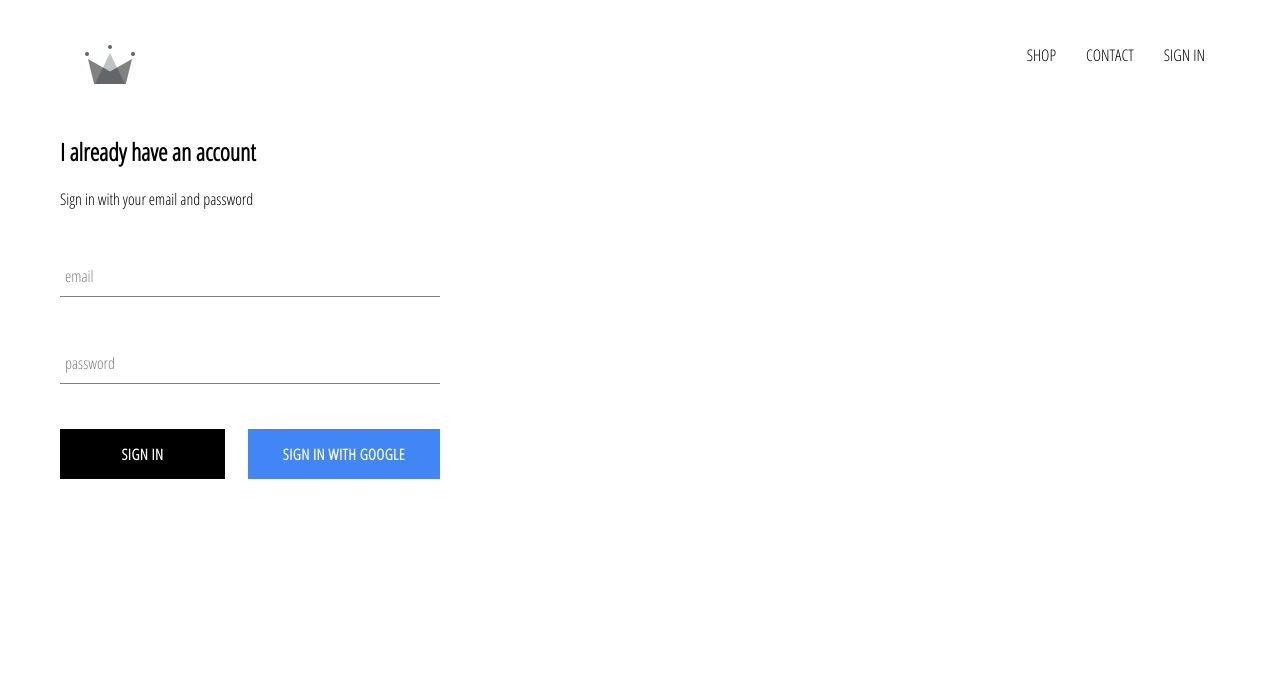
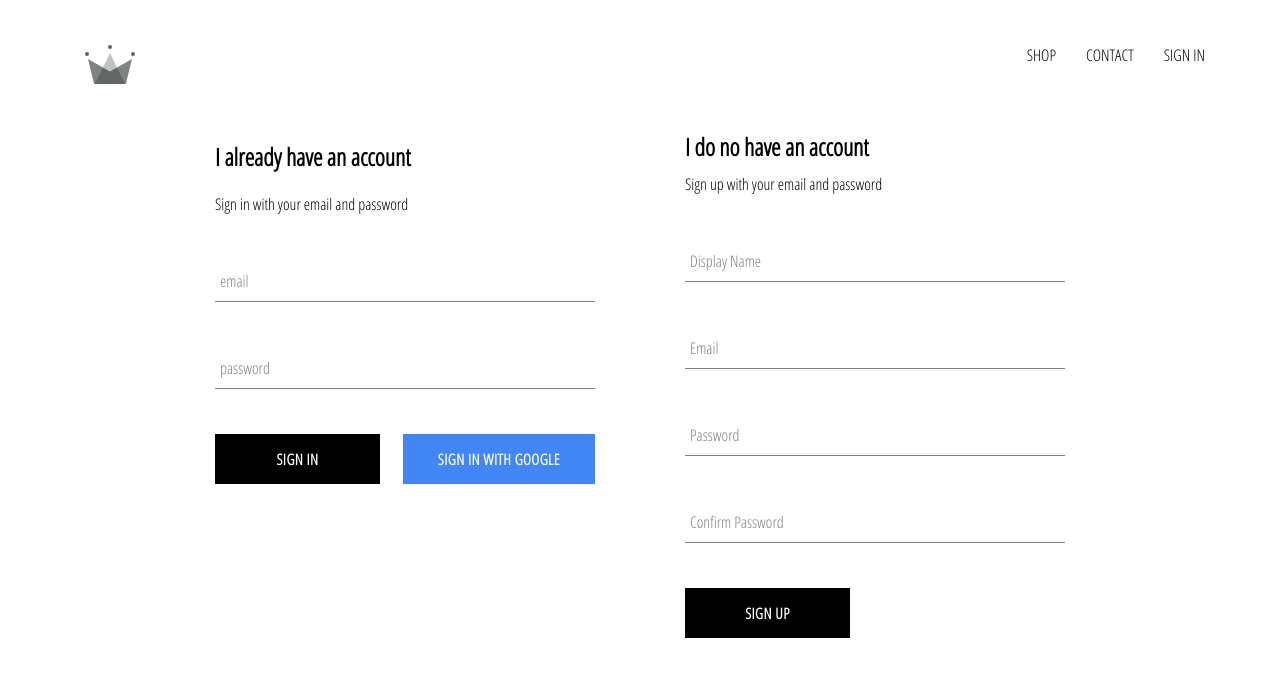
Before and after one commit to carlosgonzalez96/crown-app, a React (Create React App) app: page /signIn in a window 1280 px wide. Shown: the top 676 px of the page. Built offline with nearby package versions, Linux system fonts and the light colour scheme; no server answers.

Commit message:
Added firebase util for storing authenticated user to firestore db

```diff
--- a/src/App.js
+++ b/src/App.js
@@ -8,7 +8,7 @@
 import ShopPage from './pages/shop/shopComponent';
 import Header from './components/header/header';
 import SignInAndSignUpPage from './pages/sign-in-and-sign-up/sign-in-and-sign-up';
-import { auth } from './firebase/firebaseUtil';
+import { auth, createUserProfileDocument } from './firebase/firebaseUtil';
 
 class App extends React.Component {
   constructor() {
@@ -22,10 +22,24 @@
   unsubscribeFromAuth = null;
 
   componentDidMount() {
-    this.unsubscribeFromAuth = auth.onAuthStateChanged(user => {
-      this.setState({ currentUser: user });
+    this.unsubscribeFromAuth = auth.onAuthStateChanged(async userAuth => {
+      if(userAuth) {
+        const userRef = await createUserProfileDocument(userAuth);
 
-    })
+        userRef.onSnapshot(snapShot => {
+          this.setState({
+            currentUser: {
+              id: snapShot.id,
+              ...snapShot.data()
+            }
+          })
+        });
+
+      } else {
+        this.setState({currentUser: userAuth});
+      }
+
+    });
   }
 
   componentWillUnmount() {
--- /dev/null
+++ b/src/components/signUp/signUpComponent.js
@@ -0,0 +1,72 @@
+import React from 'react';
+
+import FormInput from '../formInput/formInput';
+import CustomButton from '../customButton/customButton';
+
+import { auth, createUserProfileDocument } from '../../firebase/firebaseUtil';
+
+import './signUpStyles.scss';
+
+class SignUp extends React.Component {
+    constructor() {
+        super();
+
+        this.state = {
+            displayName: '',
+            email: '',
+            password: '',
+            confirmPassword: '',
+        }
+    }
+
+    handleSubmit = async event => {
+        event.preventDefault();
+
+        const { displayName, email, password, confirmPassword } = this.state;
+
+        if(password !== confirmPassword) {
+            alert("passwords don't match");
+            return
+        }
+
+        try {
+            const { user } = await auth.createUserWithEmailAndPassword(email, password);
+            await createUserProfileDocument(user, { displayName });
+            this.setState({
+                displayName: '',
+                email: '',
+                password: '',
+                confirmPassword: '',
+            });
+
+        } catch (err) {
+            console.error(err);
+        }
+
+    }
+
+    handleChange = event => {
+        const {name, value} = event.target;
+
+        this.setState({ [name]: value });
+    }
+
+    render() {
+        const { displayName, email, password, confirmPassword } = this.state;
+        return(
+            <div className='sign-up'>
+                <h2 className='title'>I do no have an account</h2>
+                <span>Sign up with your email and password</span>
+                <form className='sign-up-form' onSubmit={this.handleSubmit}>
+                    <FormInput type='text' name='displayName' value={displayName} onChange={this.handleChange} label='Display Name' required/>
+                    <FormInput type='email' name='email' value={email} onChange={this.handleChange} label='Email' required/>
+                    <FormInput type='password' name='password' value={password} onChange={this.handleChange} label='Password' required/>
+                    <FormInput type='password' name='confirmPassword' value={confirmPassword} onChange={this.handleChange} label='Confirm Password' required/>
+                    <CustomButton type='submit'>SIGN UP</CustomButton>
+                </form>
+            </div>
+        );
+    }
+}
+
+export default SignUp;
--- /dev/null
+++ b/src/components/signUp/signUpStyles.scss
@@ -0,0 +1,9 @@
+.sign-up {
+    display: flex;
+    flex-direction: column;
+    width: 380px;
+
+    .title {
+        margin: 10px 0;
+    }
+}
--- a/src/pages/sign-in-and-sign-up/sign-in-and-sign-up-styles.scss
+++ b/src/pages/sign-in-and-sign-up/sign-in-and-sign-up-styles.scss
@@ -0,0 +1,6 @@
+.sign-in-and-sign-up {
+    width:  850px;
+    display: flex;
+    justify-content: space-between;
+    margin: 30px auto;
+}
--- a/src/pages/sign-in-and-sign-up/sign-in-and-sign-up.js
+++ b/src/pages/sign-in-and-sign-up/sign-in-and-sign-up.js
@@ -1,12 +1,14 @@
 import React from 'react';
 
 import SignIn from '../../components/sign-in/signInComponent';
+import SignUp from '../../components/signUp/signUpComponent';
 
 import './sign-in-and-sign-up-styles.scss';
 
 const SignInAndSignUpPage = () => (
     <div className='sign-in-and-sign-up'>
         <SignIn />
+        <SignUp />
     </div>
 );
 
```
